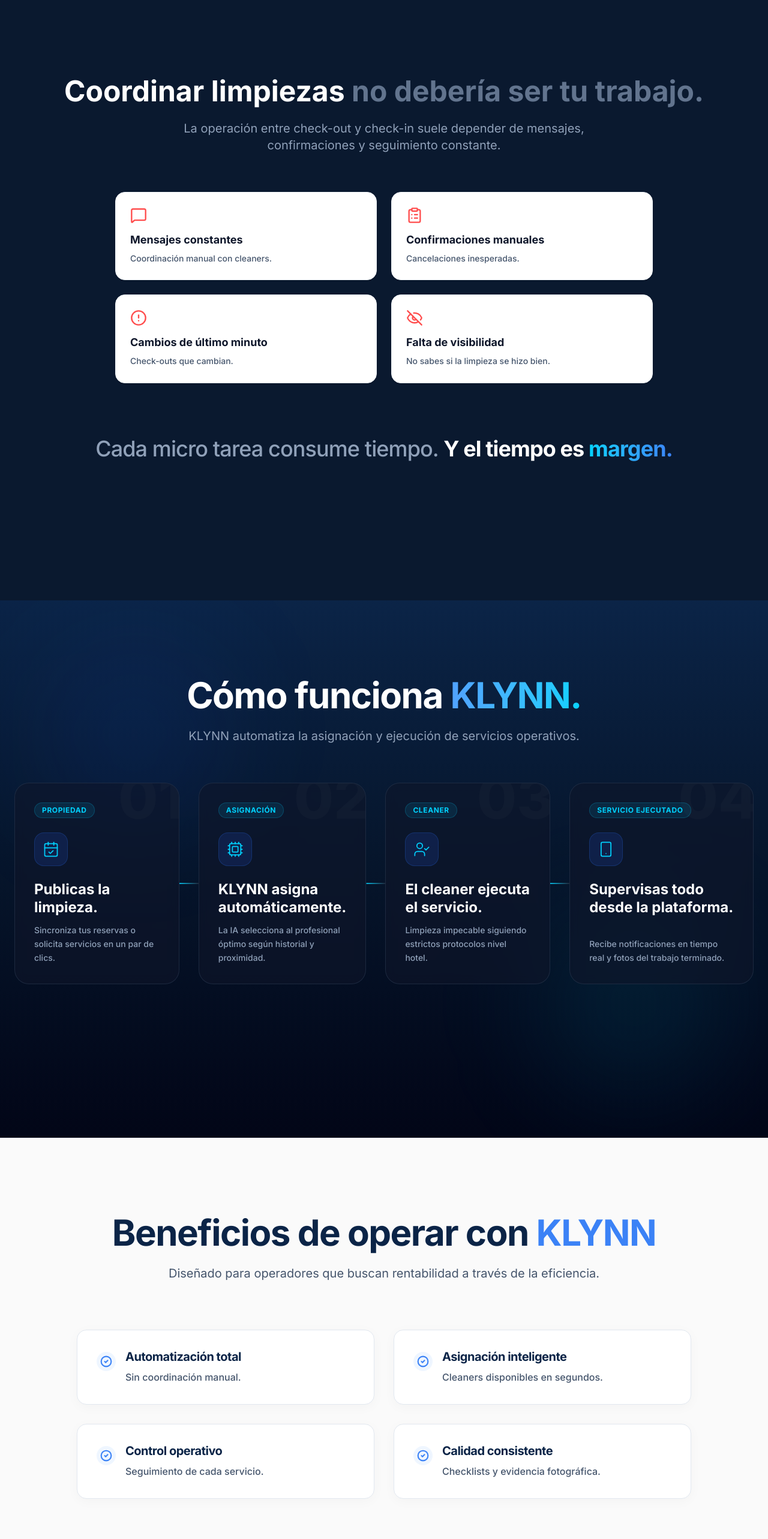
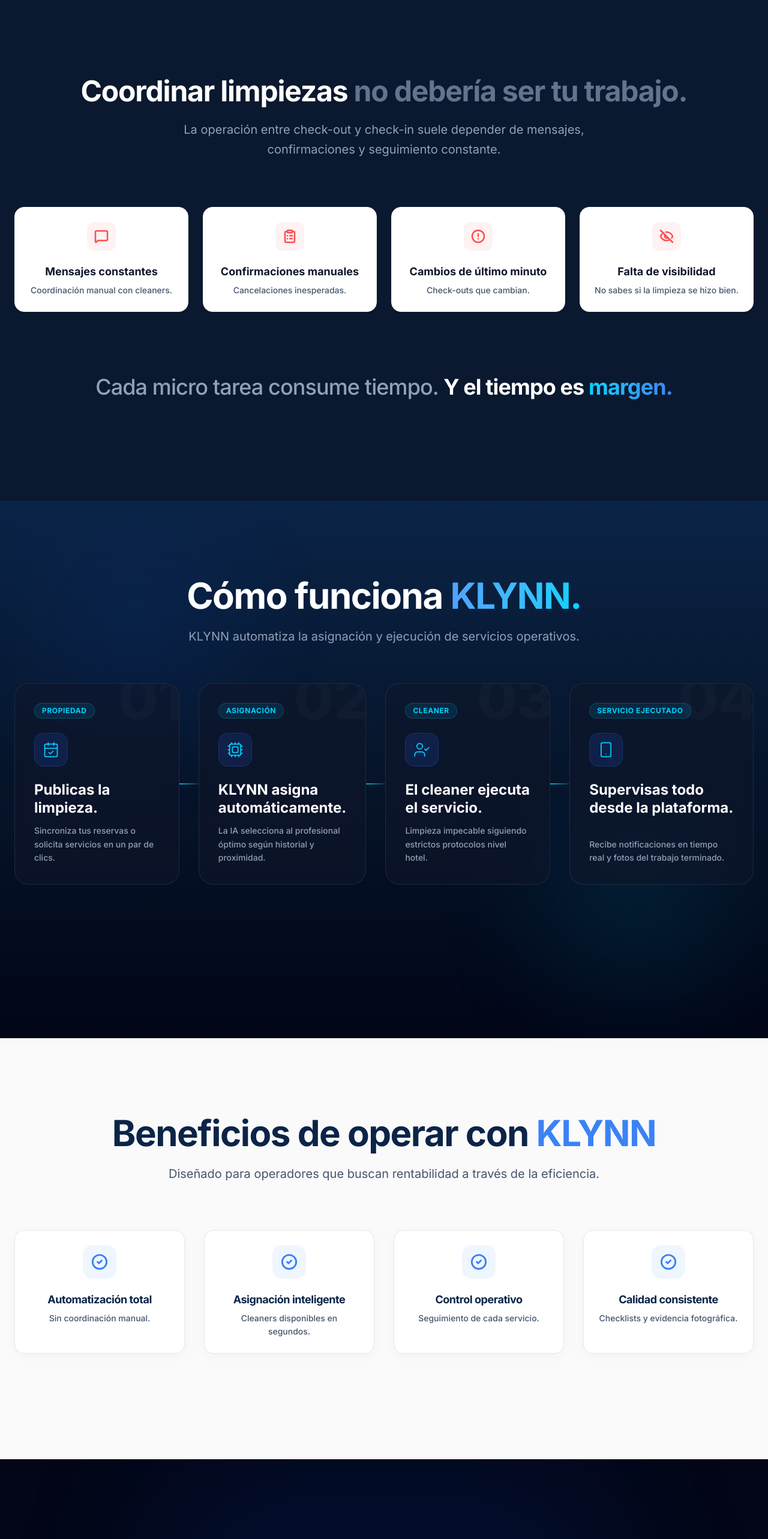
Before and after one commit to hostklynn-ux/klynn-landing, a Next.js app: page / in a window 1280 px wide. Shown: the part 800-3366 px from the top of the page at 60% size. Built offline with nearby package versions, Linux system fonts and the light colour scheme.

Commit message:
styles: align cards in a row

```diff
--- a/src/components/landing/Benefits.tsx
+++ b/src/components/landing/Benefits.tsx
@@ -35,29 +35,28 @@ const Benefits = () => {
           </h3>
         </div>
 
-        <div className="grid grid-cols-1 md:grid-cols-2 gap-6 md:gap-8 max-w-5xl mx-auto">
+        {/* === GRID HORIZONTAL (4 Columnas en Desktop) === */}
+        <div className="grid grid-cols-1 md:grid-cols-2 lg:grid-cols-4 gap-6 md:gap-8 mb-12">
           {benefitsData.map((benefit, index) => (
             <div
               key={index}
               className="reveal-on-scroll"
               style={{ animationDelay: `${index * 150}ms` }}
             >
-              <div className="bg-white rounded-2xl p-8 h-full shadow-[0_4px_20px_rgb(0,0,0,0.03)] border border-slate-200 hover:-translate-y-1 hover:shadow-[0_15px_30px_rgb(0,0,0,0.06)] transition-all duration-300 flex items-start gap-4 group">
+              {/* Tarjeta con layout vertical interno y texto centrado */}
+              <div className="bg-white rounded-2xl p-6 h-full shadow-[0_4px_20px_rgb(0,0,0,0.03)] border border-slate-200 hover:-translate-y-1 hover:shadow-[0_15px_30px_rgb(0,0,0,0.06)] transition-all duration-300 flex flex-col items-center text-center group">
 
-                <div className="shrink-0 mt-1">
-                  <div className="w-8 h-8 rounded-full bg-blue-50 flex items-center justify-center group-hover:bg-blue-100 transition-colors duration-300">
-                    <CheckCircle2 className="w-5 h-5 text-[#3b82f6]" strokeWidth={2.5} />
-                  </div>
+                {/* Ícono centrado arriba */}
+                <div className="w-14 h-14 rounded-2xl bg-blue-50 flex items-center justify-center mb-6 group-hover:bg-blue-100 transition-colors duration-300 shrink-0">
+                  <CheckCircle2 className="w-7 h-7 text-[#3b82f6] transition-transform duration-300 group-hover:scale-110" strokeWidth={2.5} />
                 </div>
 
-                <div>
-                  <h3 className="text-xl font-bold text-[#0B2447] mb-2 tracking-tight leading-tight">
-                    {benefit.title}
-                  </h3>
-                  <p className="text-slate-600 leading-relaxed font-medium text-sm md:text-base">
-                    {benefit.description}
-                  </p>
-                </div>
+                <h3 className="text-lg font-bold text-[#0B2447] mb-2 tracking-tight leading-tight">
+                  {benefit.title}
+                </h3>
+                <p className="text-slate-600 leading-relaxed font-medium text-sm">
+                  {benefit.description}
+                </p>
 
               </div>
             </div>
--- a/src/components/landing/PainPoints.tsx
+++ b/src/components/landing/PainPoints.tsx
@@ -4,11 +4,7 @@ import {
   MessageSquare,
   ClipboardList,
   AlertCircle,
-  EyeOff,
-  Clock,
-  UserCog,
-  Hourglass,
-  TrendingDown
+  EyeOff
 } from "lucide-react";
 
 const painPointsData = [
@@ -34,29 +30,6 @@ const painPointsData = [
   }
 ];
 
-const invisibleCosts = [
-  {
-    icon: Clock,
-    title: "Horas improductivas.",
-    description: "Tiempo valioso perdido en coordinación en lugar de escalar tu negocio."
-  },
-  {
-    icon: UserCog,
-    title: "Dependencia operativa.",
-    description: "Tu negocio se detiene si no supervisas cada limpieza en persona."
-  },
-  {
-    icon: Hourglass,
-    title: "Riesgo de retrasos.",
-    description: "Un fallo en la comunicación retrasa los check-ins de tus huéspedes."
-  },
-  {
-    icon: TrendingDown,
-    title: "Inconsistencia en ejecución.",
-    description: "Estándares variables que resultan en quejas y malas reseñas."
-  }
-];
-
 const PainPoints = () => {
   return (
     <section id="pain-points" className="py-32 px-6 bg-[#0a192f] relative overflow-hidden">
@@ -64,29 +37,33 @@ const PainPoints = () => {
 
       <div className="max-w-7xl mx-auto relative z-10">
 
-        <div className="text-center mb-16 reveal-on-scroll">
-          <h2 className="text-5xl font-bold text-white mb-6">
+        <div className="text-center mb-20 reveal-on-scroll">
+          <h2 className="text-5xl font-bold text-white mb-6 tracking-tight">
             Coordinar limpiezas <span className="text-slate-500">no debería ser tu trabajo.</span>
           </h2>
-          <h3 className="text-xl text-slate-400 max-w-3xl mx-auto">
+          <h3 className="text-xl text-slate-400 max-w-3xl mx-auto leading-relaxed">
             La operación entre check-out y check-in suele depender de mensajes, confirmaciones y seguimiento constante.
           </h3>
         </div>
 
-        <div className="grid grid-cols-1 md:grid-cols-2 gap-6 max-w-4xl mx-auto mb-20">
+        <div className="grid grid-cols-1 md:grid-cols-2 lg:grid-cols-4 gap-6 mb-24">
           {painPointsData.map((problem, index) => (
             <div
               key={index}
-              className="bg-white rounded-2xl p-6 border border-slate-100 reveal-on-scroll shadow-sm hover:shadow-md hover:-translate-y-1 transition-all duration-300 group flex flex-col"
-              style={{ animationDelay: `${index * 100}ms` }}
+              className="bg-white rounded-2xl p-6 border border-slate-100 reveal-on-scroll shadow-sm hover:shadow-xl hover:-translate-y-2 transition-all duration-300 group flex flex-col items-center text-center"
+              style={{ animationDelay: `${index * 150}ms` }}
             >
-              <problem.icon
-                className="w-7 h-7 text-[#ff4d4d] mb-4 transition-transform duration-300 group-hover:scale-110 shrink-0"
-                strokeWidth={2}
-              />
+              <div className="w-12 h-12 rounded-xl bg-red-50 flex items-center justify-center mb-6 group-hover:bg-red-100 transition-colors duration-300">
+                <problem.icon
+                  className="w-6 h-6 text-[#ff4d4d] transition-transform duration-300 group-hover:scale-110"
+                  strokeWidth={2.5}
+                />
+              </div>
+
               <h3 className="text-lg font-bold text-slate-900 mb-2 leading-tight">
                 {problem.title}
               </h3>
+
               <p className="text-slate-600 leading-relaxed font-medium text-sm line-clamp-2">
                 {problem.description}
               </p>
@@ -94,12 +71,13 @@ const PainPoints = () => {
           ))}
         </div>
 
-        <div className="text-center mb-24 reveal-on-scroll">
+        <div className="text-center mb-8 reveal-on-scroll">
           <h3 className="text-2xl md:text-3xl lg:text-4xl font-medium text-slate-400 tracking-tight leading-relaxed">
             Cada micro tarea consume tiempo. <br className="sm:hidden" />
             <span className="text-white font-bold">Y el tiempo es <span className="text-transparent bg-clip-text bg-gradient-to-r from-[#00d2ff] to-[#3b82f6]">margen.</span></span>
           </h3>
         </div>
+
       </div>
     </section>
   );
```
